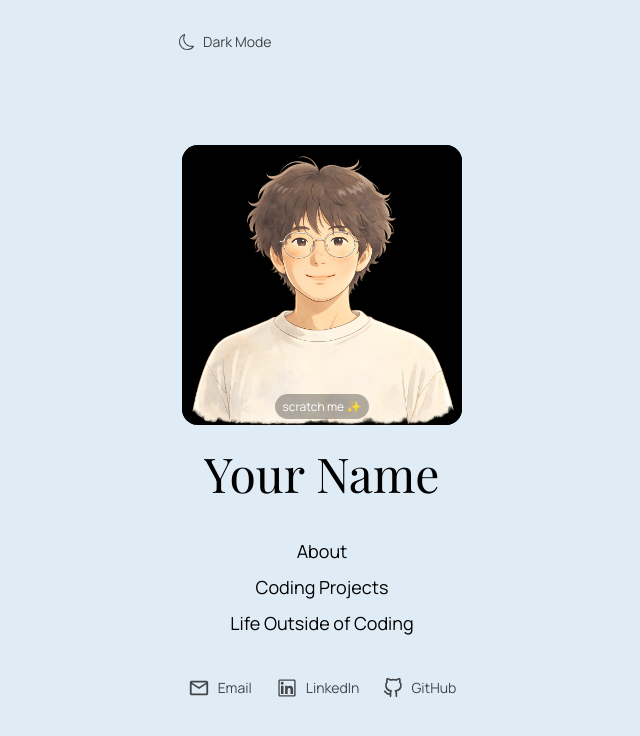
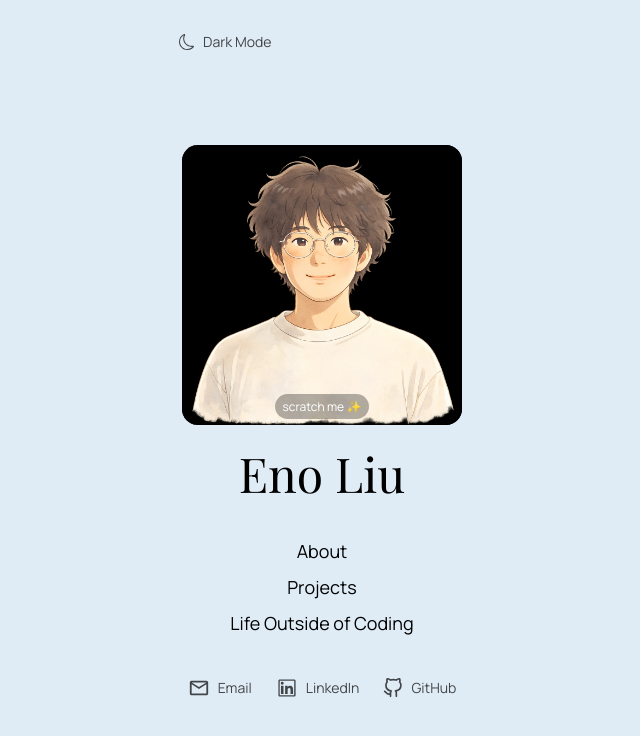
Before and after one commit to Eno-ow-zz/Personel-website, a Next.js app: page / in a window 1280 px wide. Shown: the top 736 px of the page, without its empty margins (318-958 px from the left). Built offline with nearby package versions, Linux system fonts and the light colour scheme; a web font is replaced by a local one.

Commit message:
minor fix

```diff
--- a/src/app/layout.js
+++ b/src/app/layout.js
@@ -119,7 +119,7 @@ export default function RootLayout({ children }) {
                     <MobileNavLink href="/about" pathname={pathname}
                       onClick={(e) => handleLinkClick(e, '/about')}>About</MobileNavLink>
                     <MobileNavLink href="/work" pathname={pathname}
-                      onClick={(e) => handleLinkClick(e, '/work')}>Coding Projects</MobileNavLink>
+                      onClick={(e) => handleLinkClick(e, '/work')}>Projects</MobileNavLink>
                     <MobileNavLink href="/misc" pathname={pathname}
                       onClick={(e) => handleLinkClick(e, '/misc')}>Life Outside of Coding</MobileNavLink>
                   </nav>
@@ -259,7 +259,7 @@ function Sidebar({
               if (pathname !== '/') onLinkClick(e, pathname);
             }}
           >
-            Your Name
+            Eno Liu
           </h1>
         </div>
 
@@ -271,7 +271,7 @@ function Sidebar({
           </NavLink>
           <NavLink href="/work" pathname={pathname}
             onClick={(e) => onLinkClick(e, '/work')} theme={theme}>
-            Coding Projects
+            Projects
           </NavLink>
           <NavLink href="/misc" pathname={pathname}
             onClick={(e) => onLinkClick(e, '/misc')} theme={theme}>
@@ -290,17 +290,17 @@ function Sidebar({
 function SocialLinks({ isMobile }) {
   return (
     <div className="flex items-center gap-6 mt-4">
-      <a href="mailto:your@email.com"
+      <a href="mailto:enoch140303@gmail.com"
         className="flex items-center gap-2 opacity-70 hover:opacity-100 transition-opacity">
         <MdOutlineMail size={22} />
         {!isMobile && <span className="text-sm">Email</span>}
       </a>
-      <a href="https://linkedin.com" target="_blank" rel="noopener noreferrer"
+      <a href="https://www.linkedin.com/in/eno-liu-18779432a/" target="_blank" rel="noopener noreferrer"
         className="flex items-center gap-2 opacity-70 hover:opacity-100 transition-opacity">
         <AiOutlineLinkedin size={22} />
         {!isMobile && <span className="text-sm">LinkedIn</span>}
       </a>
-      <a href="https://github.com" target="_blank" rel="noopener noreferrer"
+      <a href="https://github.com/Eno-ow-zz" target="_blank" rel="noopener noreferrer"
         className="flex items-center gap-2 opacity-70 hover:opacity-100 transition-opacity">
         <FiGithub size={20} />
         {!isMobile && <span className="text-sm">GitHub</span>}
--- a/src/app/metadata.js
+++ b/src/app/metadata.js
@@ -1,6 +1,6 @@
 export const metadata = {
-  title: 'Your Name',
-  description: "Hi, I'm [Your Name]! Welcome to my personal website.",
+  title: 'Eno Liu',
+  description: "Hi, I'm Eno Liu! Welcome to my personal website.",
   icons: {
     icon: '/favicon.ico'
   }
```
